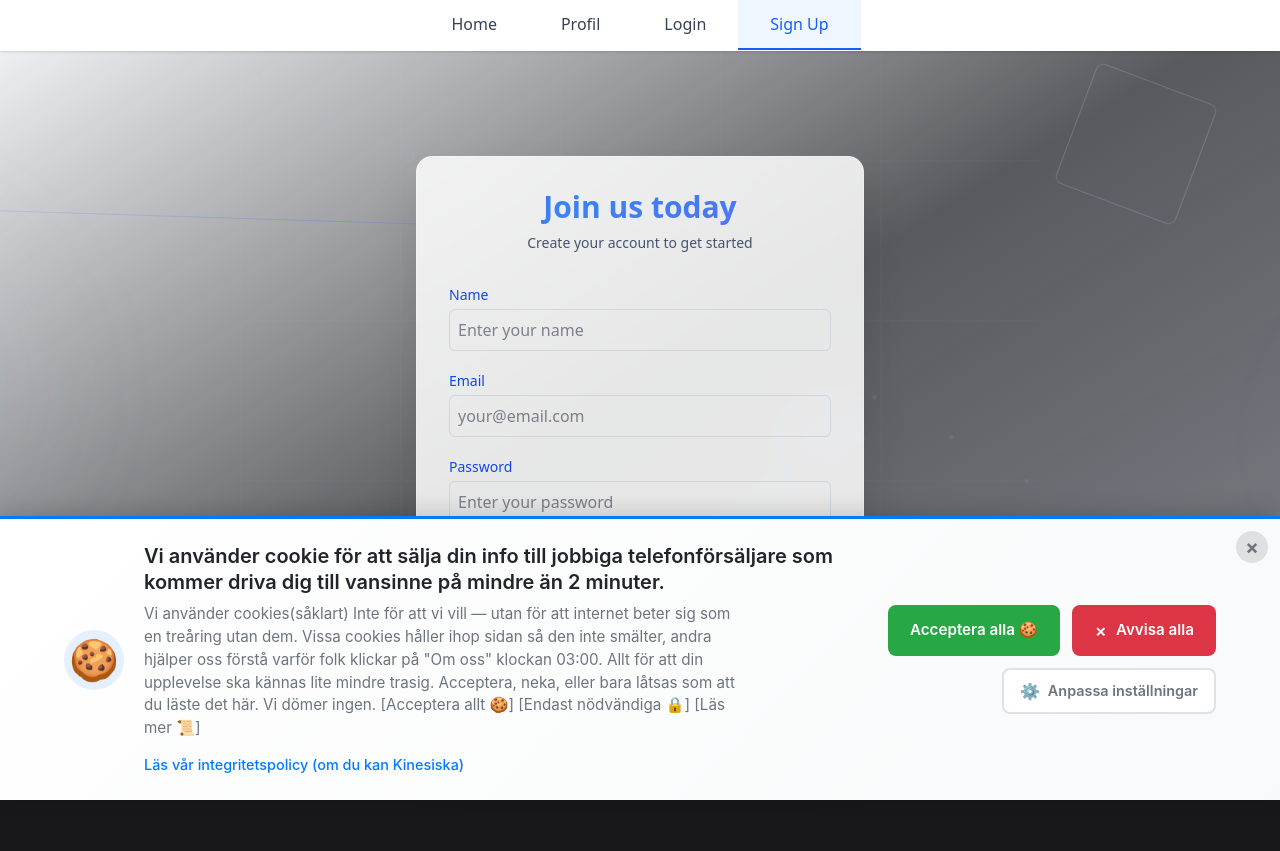
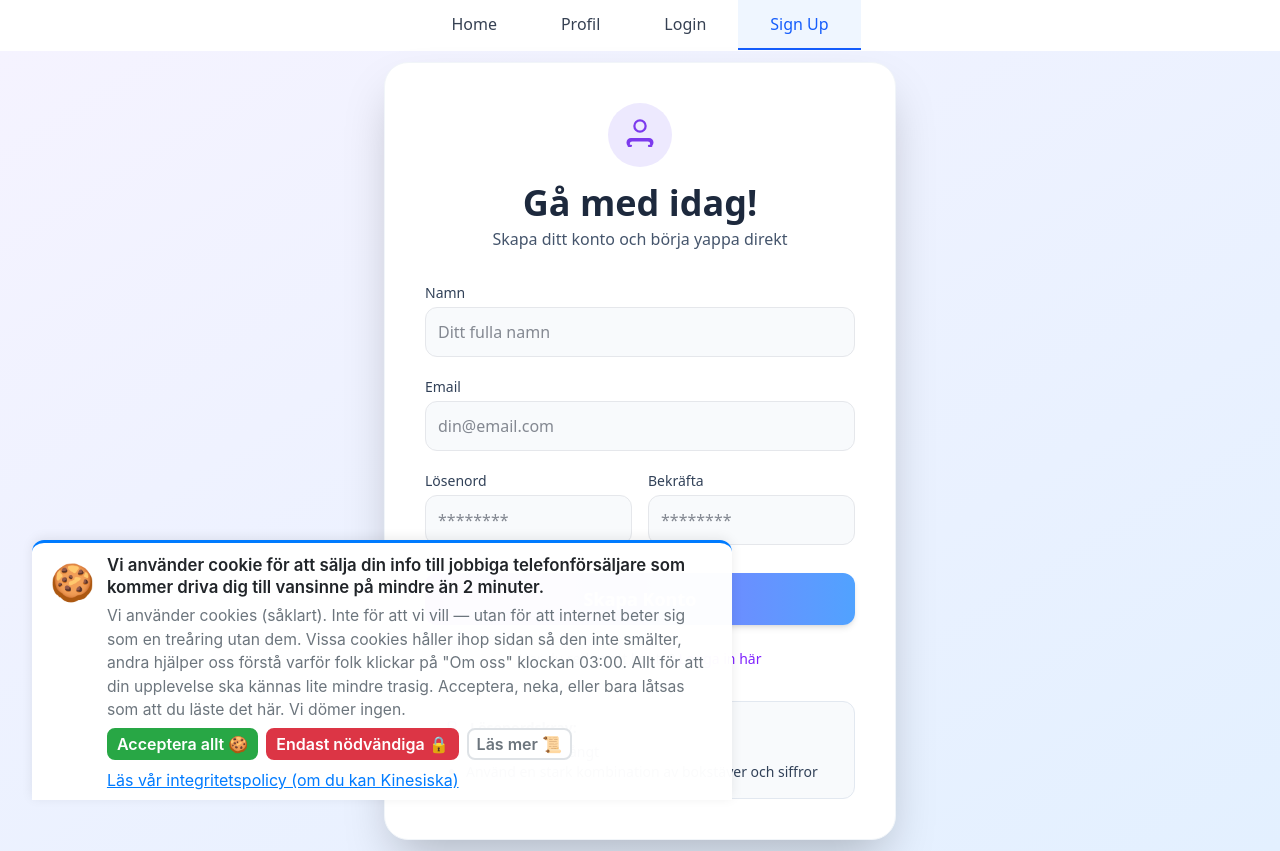
Before and after one commit to aggeB8/gdpr, a React (Vite) app in the folder frontend/: page /register in a window 1280 px wide. Built offline with nearby package versions, Linux system fonts and the light colour scheme.

Commit message:
cookie banner css,sign up page

```diff
--- a/frontend/src/App.jsx
+++ b/frontend/src/App.jsx
@@ -84,6 +84,8 @@ function App() {
             </ProtectedRoute>
           }
         />
+
+        {/* <Route path="/privacy-policy" element={<PrivacyPolicy />} /> */}
       </Routes>
 
 
--- a/frontend/src/Context/CookieConsentContext.jsx
+++ b/frontend/src/Context/CookieConsentContext.jsx
@@ -1,4 +1,5 @@
 import React, { createContext, useState, useEffect,useContext } from 'react';
+import { useNavigate } from "react-router-dom";
 
 import{
     getStoredConsent,
@@ -20,6 +21,7 @@ export const useCookieConsent=()=>{
 };
 
 export const CookieConsentProvider=({children})=>{
+    const navigate = useNavigate();
     const [consent,setConsent]=useState(null);
     const [hasChosenConsent,setHasChosenConsent]=useState(false);
     const [showBanner,setShowBanner]=useState(false);
@@ -78,6 +80,7 @@ export const CookieConsentProvider=({children})=>{
                 setHasChosenConsent(true);
                 setShowBanner(false);
                 setShowSettings(false);
+                navigate("/profile");
             }
 
             return savedConsent;
--- a/frontend/src/components/CookieConsent/CookieConsentBanner.jsx
+++ b/frontend/src/components/CookieConsent/CookieConsentBanner.jsx
@@ -1,7 +1,65 @@
-import React from "react";
+import React, { useState } from "react";
 import {motion,AnimatePresence} from 'framer-motion';
 import { useCookieConsent } from "../../context/CookieConsentContext.jsx";
+import { Link } from "react-router-dom";
 import './CookieConsentBanner.css';
+
+const PrivacyPolicyModal = ({ open, onClose }) => {
+  if (!open) return null;
+  return (
+    <div className="fixed inset-0 z-50 flex items-center justify-center bg-black bg-opacity-50">
+      <div className="bg-white rounded-lg shadow-lg max-w-2xl w-full p-6 relative">
+        <button
+          className="absolute top-2 right-2 text-2xl text-gray-500 hover:text-gray-800"
+          onClick={onClose}
+          aria-label="Stäng"
+        >
+          ×
+        </button>
+        <div style={{maxHeight: '70vh', overflowY: 'auto'}}>
+          <h2 className="text-2xl font-bold mb-4">Integritetspolicy</h2>
+          <div className="prose prose-lg text-gray-800">
+            <p><strong>Översikt</strong></p>
+            <p>Välkommen till vår integritetspolicy – den digitala motsvarigheten till att läsa villkoren på en mikrovågsugn.<br/>
+            Här förklarar vi hur vi hanterar dina data, vilket i praktiken betyder att vi försöker hålla sidan vid liv utan att få GDPR-panik.<br/>
+            Klickar du runt här lämnar du spår, och vi samlar in dem som digitala Pokémon. Allt i vetenskapens, eller åtminstone underhållningens, namn.</p>
+            <p><strong>🍪 Cookies och Spårning</strong></p>
+            <p><strong>🔒 Nödvändiga Cookies</strong><br/>
+            Dessa cookies är internetets motsvarighet till syre.<br/>
+            Stänger du av dem dör allt – sidan, vi, och förmodligen din webbläsare.<br/>
+            De ser till att du är inloggad, att sidan inte glömmer vem du är, och att världen inte spontant förvandlas till 404.</p>
+            <p><strong>📊 Analyscookies</strong><br/>
+            Här börjar det bli intressant.<br/>
+            De här små digitala spionerna berättar för oss hur du rör dig på sidan – var du klickar
+            Vi analyserar det hela för att förstå mänskligt beteende. Spoiler: det är kaos.</p>
+            <p><strong>📢 Marknadsföringscookies</strong><br/>
+            Dessa cookies är våra små skrikhalsar på internet.<br/>
+            De följer dig som en överentusiastisk säljare på en teknikmässa, bara för att kunna visa dig en annons om något du nämnde högt i köket igår.<br/>
+            Vi svär, vi gör det av kärlek. Och lite desperation.</p>
+            <p><strong>🎨 Personaliseringscookies</strong><br/>
+            De här är som små butlers i din webbläsare.<br/>
+            De kommer ihåg om du gillar mörkt läge, svenska eller engelska, och om du är den där personen som klickar “nej” på allt.<br/>
+            De försöker göra upplevelsen personlig – men låt oss vara ärliga, de gissar mest.</p>
+            <p><strong>⚖️ Dina Rättigheter enligt GDPR</strong><br/>
+            Du har rättigheter! (Ja, på riktigt.)<br/>
+            Du kan be oss radera allt, rätta saker, eller bara skicka dig ett mejl med rubriken “Vi vet inget längre”.<br/>
+            Du kan också ta tillbaka ditt samtycke – men då kanske våra cookies gråter.<br/>
+            Kort sagt: du har makten, vi har ångesten.</p>
+            <p><strong>🛠️ Hantera dina Cookie-inställningar</strong><br/>
+            Vill du ändra något? Kör hårt.<br/>
+            Klicka på cookie-ikonen, skruva i webbläsaren eller kasta din dator i sjön – allt funkar på sitt sätt.<br/>
+            (Vi rekommenderar dock alternativ 1 eller 2, av juridiska skäl.)</p>
+            <p><strong>📬 Kontakt</strong><br/>
+            Har du frågor, klagomål eller bara ett behov av att ventilera din ilska över hur internet fungerar?<br/>
+            Hör av dig till oss.<br/>
+            Vi svarar så fort vi är klara med att scrolla igenom en 900-sidors GDPR-tråd på Reddit.</p>
+            <p><strong>E-post:</strong> privacy@yapspace.com</p>
+          </div>
+        </div>
+      </div>
+    </div>
+  );
+};
 
 const CookieConsentBanner=()=>{
     const{
@@ -11,6 +69,7 @@ const CookieConsentBanner=()=>{
         rejectAllCookies,
         openSettings,
     }=useCookieConsent();
+    const [showPolicy, setShowPolicy] = useState(false);
 
     if(isLoading||!showBanner)
       return null;
@@ -36,6 +95,7 @@ const CookieConsentBanner=()=>{
     };
 
     return(
+      <>
         <AnimatePresence>
           <motion.div
             className="cookie-consent-banner"
@@ -51,90 +111,74 @@ const CookieConsentBanner=()=>{
             role="dialog"
             aria-labelledby="cookie-banner-title"
             aria-describedby="cookie-banner-description"
+            style={{
+              position: 'fixed',
+              left: 32,
+              bottom: 0,
+              zIndex: 1000,
+              background: 'rgba(255,255,255,0.98)',
+              borderRadius: '12px 12px 0 0',
+              boxShadow: '0 -2px 12px rgba(0,0,0,0.08)',
+              padding: '12px 18px 8px 18px',
+              minWidth: 320,
+              maxWidth: 700,
+              display: 'flex',
+              flexDirection: 'row',
+              alignItems: 'flex-start',
+            }}
           >
-          <div className="cookie-banner-container" >
-            <div className="cookie-banner-icon" >
-              🍪
-            </div>
-
-            <div className="cookie-banner-content"  >
-              <h2 id="cookie-banner-title" className="cookie-banner-title" >
+            <span style={{ fontSize: 36, marginRight: 12, marginLeft: 0, flexShrink: 0 }} role="img" aria-label="cookie">🍪</span>
+            <div style={{ maxWidth: 600, width: '100%', display: 'flex', flexDirection: 'column', alignItems: 'flex-start' }}>
+              <h2 id="cookie-banner-title" className="cookie-banner-title" style={{ fontSize: '1.05rem', marginBottom: 6, textAlign: 'left' }}>
                 Vi använder cookie för att sälja din info till jobbiga telefonförsäljare
                 som kommer driva dig till vansinne på mindre än 2 minuter.
               </h2>
-              <p id="cookie-banner-description" className="cookie-banner-description" >
-                Vi använder cookies(såklart)
-               Inte för att vi vill — utan för att internet beter sig som en treåring utan dem.
+              <p id="cookie-banner-description" className="cookie-banner-description" style={{ fontSize: '0.98rem', marginBottom: 6, textAlign: 'left' }}>
+                Vi använder cookies (såklart). Inte för att vi vill — utan för att internet beter sig som en treåring utan dem.
                 Vissa cookies håller ihop sidan så den inte smälter, andra hjälper oss förstå varför folk klickar på "Om oss" klockan 03:00.
-               Allt för att din upplevelse ska kännas lite mindre trasig.
-               Acceptera, neka, eller bara låtsas som att du läste det här. Vi dömer ingen.
-
-               [Acceptera allt 🍪]  [Endast nödvändiga 🔒]  [Läs mer 📜]
+                Allt för att din upplevelse ska kännas lite mindre trasig. Acceptera, neka, eller bara låtsas som att du läste det här. Vi dömer ingen.
               </p>
-
-              <div  className="cookie-banner-policy" >
-                <a
-                  href="/privacy-policy"
+              <div style={{ display: 'flex', flexWrap: 'wrap', gap: 8, marginBottom: 6 }}>
+                <button
+                  type="button"
+                  className="cookie-btn cookie-btn-accept inline"
+                  onClick={handleAcceptAll}
+                  style={{ padding: '2px 8px', fontSize: '1em' }}
+                >
+                  Acceptera allt 🍪
+                </button>
+                <button
+                  type="button"
+                  className="cookie-btn cookie-btn-reject inline"
+                  onClick={handleRejectAll}
+                  style={{ padding: '2px 8px', fontSize: '1em' }}
+                >
+                  Endast nödvändiga 🔒
+                </button>
+                <button
+                  type="button"
+                  className="cookie-btn cookie-btn-customize inline"
+                  onClick={handleCustomize}
+                  style={{ padding: '2px 8px', fontSize: '1em' }}
+                >
+                  Läs mer 📜
+                </button>
+              </div>
+              <div className="cookie-banner-policy" style={{ marginTop: 2, overflowWrap: 'break-word', wordBreak: 'break-word', textAlign: 'left', width: '100%' }}>
+                <button
+                  type="button"
                   className="cookie-policy-link"
-                  target="_blank"
-                  rel="noopener noreferrer"
+                  style={{textDecoration: 'underline', background: 'none', border: 'none', color: '#007bff', cursor: 'pointer', padding: 0, font: 'inherit', fontSize: '1em', whiteSpace: 'normal', textAlign: 'left', width: '100%', display: 'block'}}
+                  onClick={() => setShowPolicy(true)}
                 >
                   Läs vår integritetspolicy (om du kan Kinesiska)
-                </a>
+                </button>
               </div>
-            </div>
-
-            <div className="cookie-banner-actions" >
-              <div className="cookie-banner-primary-actions" >
-                <motion.button
-                  className="cookie-btn cookie-btn-accept"
-                  onClick={handleAcceptAll}
-                  whileHover={{scale:1.02}}
-                  whileTap={{scale:0.98}}
-                  aria-label="Acceptera alla cookie"
-                >
-                  <span>Acceptera alla 🍪</span>
-                </motion.button>
-
-                <motion.button
-                  className="cookie-btn cookie-btn-reject"
-                  onClick={handleRejectAll}
-                  whileHover={{ scale: 1.02 }}
-                  whileTap={{ scale: 0.98 }}
-                  aria-label="Avvisa alla icke-nödvändiga cookies"
-                >
-                  <span className="cookie-btn-icon">✗</span>
-                  Avvisa alla
-                </motion.button>
-              </div>
-
-              <div className="cookie-banner-secondary-actions">
-                <motion.button
-                  className="cookie-btn cookie-btn-customize"
-                  onClick={handleCustomize}
-                  whileHover={{ scale: 1.02 }}
-                  whileTap={{ scale: 0.98 }}
-                  aria-label="Anpassa cookie inställningar"
-                >
-                  <span className="cookie-btn-icon">⚙️</span>
-                  Anpassa inställningar
-                </motion.button>
-              </div>
-            </div>
-
-            <motion.button
-              className="cookie-banner-close"
-              onClick={handleRejectAll}
-              whileHover={{ scale: 1.1 }}
-              whileTap={{ scale: 0.9 }}
-              aria-label="Stäng cookie banner och avvisa alla"
-              title="Stäng (avvisar alla icke-nödvändiga cookies)"
-            >
-              ×
-            </motion.button>
             </div>
           </motion.div>
         </AnimatePresence>
+        <PrivacyPolicyModal open={showPolicy} onClose={() => setShowPolicy(false)} />
+      </>
     );
 };
 
--- a/frontend/src/components/CookieConsent/CookieSettings.jsx
+++ b/frontend/src/components/CookieConsent/CookieSettings.jsx
@@ -2,7 +2,7 @@ import React, { useState } from 'react';
 import {motion,AnimatePresence} from 'framer-motion';
 import { useCookieConsent } from '../../context/CookieConsentContext.jsx';
 import './CookieSettings.css';
-import { set } from 'date-fns';
+import { Link } from "react-router-dom";
 
 const CookieSettings=()=>{
   const {
@@ -209,9 +209,9 @@ const CookieSettings=()=>{
                 <small>
                   klicka på knappen bara tänk inte för mycket nu. Du har inget val ändå men vi låtsas att du har det.
                   <br/>
-                  <a href="/privacy-policy" target="_blank" rel="noopener noreferrer">
+                  <Link to="/privacy-policy" className="cookie-policy-link">
                     Du kan läsa mer i vår integritetspolicy om ids.
-                  </a>
+                  </Link>
                 </small>
               </div>
 
--- a/frontend/src/pages/Login.jsx
+++ b/frontend/src/pages/Login.jsx
@@ -1,11 +1,13 @@
 import { useState } from "react";
 import { useAuth } from "../Context/AuthContext.jsx";
+import { useCookieConsent } from "../context/CookieConsentContext.jsx";
 import { useNavigate } from "react-router-dom";
 import RegisterButton from "../components/RegisterButton";
 import AnimatedBackground from "../components/AnimatedBackground";
 
 export default function Login() {
   const { login } = useAuth();
+  const { consent } = useCookieConsent();
   const navigate = useNavigate();
   const [formData, setFormData] = useState({
     email: "",
@@ -27,6 +29,16 @@ export default function Login() {
     e.preventDefault();
     setError("");
     setSuccess("");
+
+    // Blockera om nödvändiga cookies ej accepterade
+    if (!consent || consent.necessary !== true) {
+      setError("Du måste acceptera nödvändiga cookies för att logga in.");
+      return;
+    }
+    if (!window.localStorage.getItem('yapsspace_cookie_consent')) {
+      setError("Du måste acceptera cookies för att logga in.");
+      return;
+    }
 
     // Försök logga in med AuthContext
     const success = login(formData.email, formData.password);
--- a/frontend/src/pages/Register.jsx
+++ b/frontend/src/pages/Register.jsx
@@ -3,9 +3,10 @@ import { useNavigate } from "react-router-dom";
 import RegisterButton from "../components/RegisterButton";
 import AnimatedBackground from "../components/AnimatedBackground";
 import axios from "axios";
-
+import { useCookieConsent } from "../context/CookieConsentContext.jsx";
 
 export default function Register() {
+  const { consent } = useCookieConsent();
   const navigate = useNavigate();
 
   const [formData, setFormData] = useState({
@@ -31,6 +32,16 @@ export default function Register() {
     e.preventDefault();
     setError("");
     setSuccess("");
+
+    // Blockera om nödvändiga cookies ej accepterade
+    if (!consent || consent.necessary !== true) {
+      setError("Du måste acceptera nödvändiga cookies för att skapa konto.");
+      return;
+    }
+    if (!window.localStorage.getItem('yapsspace_cookie_consent')) {
+      setError("Du måste acceptera cookies för att skapa konto.");
+      return;
+    }
 
     // Enkel validering
     if (formData.password !== formData.confirmPassword) {
@@ -75,17 +86,17 @@ export default function Register() {
   return (
     <>
       <AnimatedBackground />
-      <div className="min-h-screen flex items-center justify-center relative z-10 px-4">
-        <div className="w-full max-w-md glass-card p-8 rounded-2xl">
-          <div className="text-center mb-8">
-            <h1 className="text-3xl font-bold gradient-text-pro mb-2">
-              Join us today
-            </h1>
-            <p className="text-slate-600 text-sm">
-              Create your account to get started
-            </p>
+      <div className="min-h-screen flex items-center justify-center relative z-10 px-4 bg-gradient-to-br from-[#f5f3ff] to-[#e3f0ff]">
+        <div className="w-full max-w-lg bg-white p-10 rounded-3xl shadow-2xl border border-slate-100 flex flex-col items-center">
+          <div className="flex flex-col items-center mb-8">
+            <div className="bg-violet-100 rounded-full w-16 h-16 flex items-center justify-center mb-4">
+              <svg xmlns="http://www.w3.org/2000/svg" fill="none" viewBox="0 0 24 24" strokeWidth={1.5} stroke="#7c3aed" className="w-9 h-9">
+                <path strokeLinecap="round" strokeLinejoin="round" d="M15.75 6a3.75 3.75 0 11-7.5 0 3.75 3.75 0 017.5 0zM4.5 19.25v-1.5A2.25 2.25 0 016.75 15.5h10.5a2.25 2.25 0 012.25 2.25v1.5M18 19.25a2.25 2.25 0 002.25-2.25V17a2.25 2.25 0 00-2.25-2.25H6A2.25 2.25 0 003.75 17v.25A2.25 2.25 0 006 19.25" />
+              </svg>
             </div>
-
+            <h1 className="text-4xl font-extrabold text-slate-800 mb-1">Gå med idag!</h1>
+            <p className="text-slate-600 text-base">Skapa ditt konto och börja yappa direkt</p>
+          </div>
 
           {error && (
             <div className="mb-4 p-3 bg-red-100 border border-red-400 text-red-700 rounded">
@@ -93,98 +104,93 @@ export default function Register() {
             </div>
           )}
           {success && (
-          <div className="mb-4 p-3 bg-green-100 border border-green-400 text-green-700 rounded">
+            <div className="mb-4 p-3 bg-green-100 border-green-400 text-green-700 rounded">
               {success}
             </div>
           )}
 
-        <form onSubmit={handleSubmit} className="space-y-5">
-
+          <form onSubmit={handleSubmit} className="w-full space-y-5">
             <div>
-            <label className="block text-sm font-medium text-blue-700 mb-1">
-              Name
-            </label>
+              <label className="block text-sm font-medium text-slate-700 mb-1">Namn</label>
               <input
                 type="text"
                 name="name"
                 value={formData.name}
                 onChange={handleChange}
-              className="block w-full border border-gray-300 rounded-md p-2 focus:outline-none focus:ring-2 focus:ring-blue-500 text-gray-900"
-              placeholder="Enter your name"
+                className="block w-full border border-gray-200 rounded-xl p-3 focus:outline-none focus:ring-2 focus:ring-violet-400 text-gray-900 bg-slate-50"
+                placeholder="Ditt fulla namn"
                 required
               />
             </div>
-
-
             <div>
-            <label className="block text-sm font-medium text-blue-700 mb-1">
-              Email
-            </label>
+              <label className="block text-sm font-medium text-slate-700 mb-1">Email</label>
               <input
                 type="email"
                 name="email"
                 value={formData.email}
                 onChange={handleChange}
-              placeholder="your@email.com"
-              className="w-full border border-gray-300 rounded-md p-2 focus:ring-2 focus:ring-blue-500 focus:outline-none text-gray-900"
+                placeholder="din@email.com"
+                className="w-full border border-gray-200 rounded-xl p-3 focus:ring-2 focus:ring-violet-400 focus:outline-none text-gray-900 bg-slate-50"
                 required
               />
             </div>
-
-
-          <div>
-            <label className="block text-sm font-medium text-blue-700 mb-1">
-              Password
-            </label>
+            <div className="flex gap-4">
+              <div className="w-1/2">
+                <label className="block text-sm font-medium text-slate-700 mb-1">Lösenord</label>
                 <input
                   type="password"
                   name="password"
                   value={formData.password}
                   onChange={handleChange}
-              className="w-full border border-gray-300 rounded-md p-2 focus:ring-2 focus:ring-blue-500 focus:outline-none text-gray-900"
-              placeholder="Enter your password"
+                  className="w-full border border-gray-200 rounded-xl p-3 focus:ring-2 focus:ring-violet-400 focus:outline-none text-gray-900 bg-slate-50"
+                  placeholder="********"
                   required
                 />
               </div>
-
-
-          <div>
-            <label className="block text-sm font-medium text-blue-700 mb-1">
-              Confirm Password
-            </label>
+              <div className="w-1/2">
+                <label className="block text-sm font-medium text-slate-700 mb-1">Bekräfta</label>
                 <input
                   type="password"
                   name="confirmPassword"
                   value={formData.confirmPassword}
                   onChange={handleChange}
-              className="w-full border border-gray-300 rounded-md p-2 focus:ring-2 focus:ring-blue-500 focus:outline-none text-gray-900"
-              placeholder="Confirm your password"
+                  className="w-full border border-gray-200 rounded-xl p-3 focus:ring-2 focus:ring-violet-400 focus:outline-none text-gray-900 bg-slate-50"
+                  placeholder="********"
                   required
                 />
               </div>
-
-
-          <div className="flex justify-center">
-            <RegisterButton
-              text="Sign up"
-              handleClick={(e) => {
-                e.preventDefault();
-                handleSubmit(e);
-              }}
-            />
             </div>
+            <button
+              type="submit"
+              className="w-full py-3 mt-2 rounded-xl bg-gradient-to-r from-violet-500 to-blue-400 text-white font-bold text-lg shadow-md hover:from-violet-600 hover:to-blue-500 transition-all"
+            >
+              Skapa Konto
+            </button>
           </form>
 
           <div className="text-center mt-6">
             <p className="text-slate-600 text-sm">
-              Already have an account?{" "}
+              Har du redan ett konto?{' '}
               <button
                 onClick={() => navigate('/login')}
-                className="text-blue-600 hover:text-blue-800 font-medium hover:underline transition-colors"
+                className="text-violet-600 hover:text-violet-800 font-medium hover:underline transition-colors"
               >
-                Sign in here
+                Logga in här
               </button>
             </p>
+          </div>
+
+          <div className="w-full mt-8 bg-slate-50 border border-slate-200 rounded-xl p-4 text-slate-700 text-sm">
+            <div className="font-semibold mb-1 flex items-center gap-2">
+              <svg xmlns="http://www.w3.org/2000/svg" fill="none" viewBox="0 0 24 24" strokeWidth={1.5} stroke="#6366f1" className="w-5 h-5">
+                <path strokeLinecap="round" strokeLinejoin="round" d="M16.5 10.5V6.75A2.25 2.25 0 0014.25 4.5h-4.5A2.25 2.25 0 007.5 6.75v3.75m9 0V17.25A2.25 2.25 0 0114.25 19.5h-4.5A2.25 2.25 0 017.5 17.25V10.5m9 0h-9" />
+              </svg>
+              Lösenordskrav:
+            </div>
+            <ul className="list-disc ml-6 mt-1">
+              <li>Minst 6 tecken långt</li>
+              <li>Använd en stark kombination av bokstäver och siffror</li>
+            </ul>
           </div>
         </div>
       </div>
```
Lines whose indentation alone changed are shown as unchanged.
